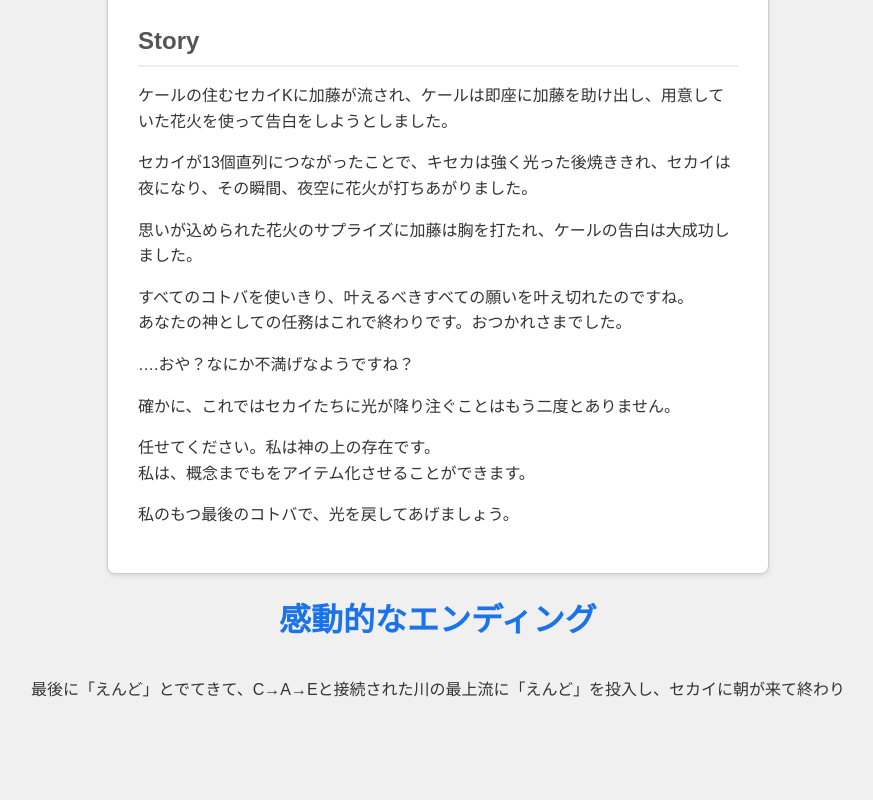
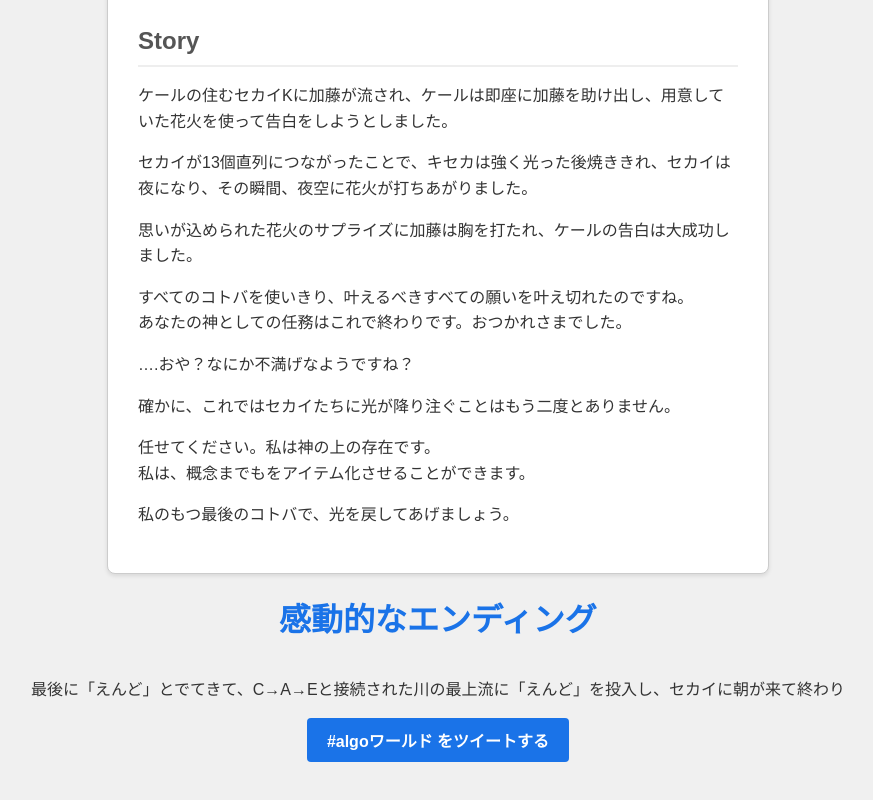
Before and after one commit to Phoenix-Yam/world-13, a plain HTML site: page index.html in a window 1280 px wide. Shown: the part 334-1134 px from the top of the page, without its empty margins (202-1075 px from the left). Before the commit the page ends 1092 px from the top, so only its background shows below. Drawn offline with Linux system fonts and the light colour scheme.

Commit message:
Add files via upload

```diff
--- a/index.html
+++ b/index.html
@@ -123,5 +123,8 @@
         最後に「えんど」とでてきて、C→A→Eと接続された川の最上流に「えんど」を投入し、セカイに朝が来て終わり
     </p>
 </div>
+<button id="acknowledge-button" onclick="window.open('https://twitter.com/intent/tweet?text=%E6%8C%81%E3%81%A1%E5%B8%B0%E3%82%8A%E8%AC%8E%E3%80%8Eworld%E3%80%8F%E3%82%92%E3%82%AF%E3%83%AA%E3%82%A2%E3%81%97%E3%81%9F%EF%BC%81%0A%23algo%E3%83%AF%E3%83%BC%E3%83%AB%E3%83%89%20%23algo%20%23%E3%82%8F%E3%81%81%E3%82%8B%E3%81%94','_blank')">
+    #algoワールド をツイートする
+</button>
 </body>
 </html>
```
